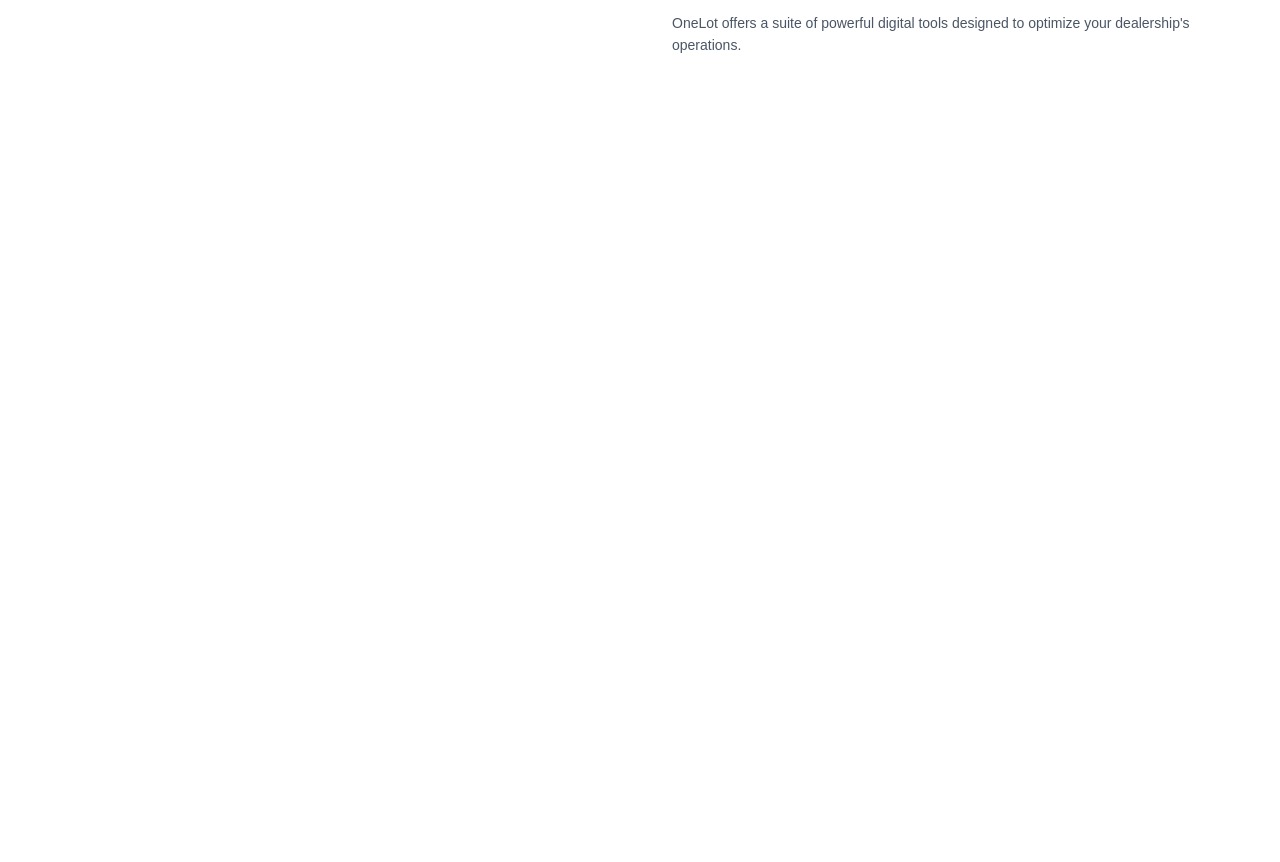
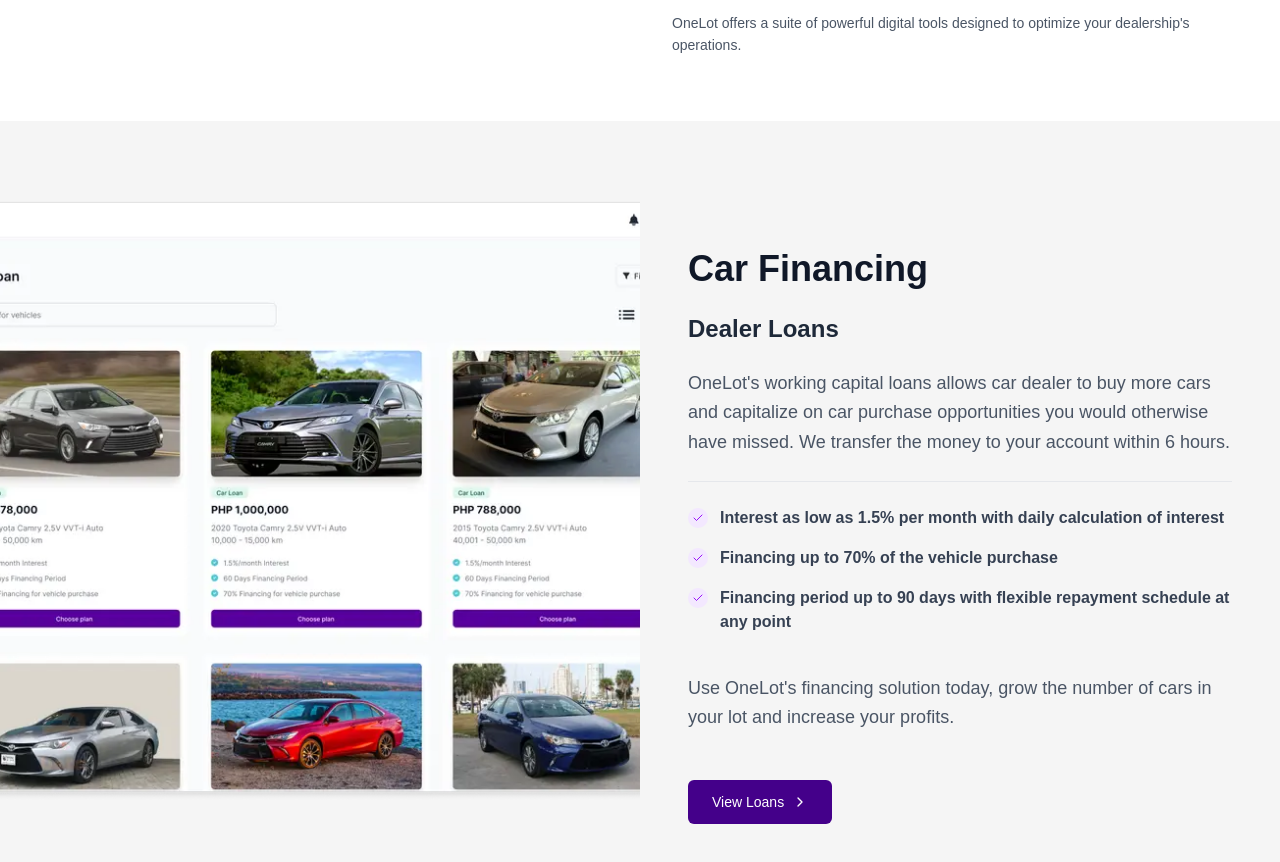
Before and after one commit to KelvinNath/OneLot, a Next.js app: page / in a window 1280 px wide. Shown: the part 1830-2692 px from the top of the page. Before the commit the page ends 1951 px from the top, so only its background shows below. Built offline with nearby package versions, Linux system fonts and the light colour scheme.

Commit message:
feat:added financing section

```diff
--- a/app/page.tsx
+++ b/app/page.tsx
@@ -1,12 +1,14 @@
 // app/page.tsx
 import Hero from '@/components/sections/hero/Hero';
 import Feature from '@/components/sections/feature/Feature';
+import Financing from '@/components/sections/financing/Financing';
 
 export default function Home() {
   return (
     <>
       <Hero />
       <Feature />
+      <Financing />
     </>
   );
 }
--- /dev/null
+++ b/components/sections/financing/Financing.tsx
@@ -0,0 +1,21 @@
+// components/sections/financing/Financing.tsx
+import FinancingContent from './FinancingContent';
+import FinancingImage from './FinancingImage';
+
+export default function Financing() {
+  return (
+    <section className="py-20 bg-[#f5f5f5]">
+      <div className="flex flex-col lg:flex-row ">
+        {/* Image - Left side on desktop, bottom on mobile */}
+        <div className="w-full lg:w-1/2  order-2 lg:order-1">
+          <FinancingImage />
+        </div>
+
+        {/* Content - Right side on desktop, top on mobile */}
+        <div className="w-full lg:w-1/2 order-1 lg:order-2">
+          <FinancingContent />
+        </div>
+      </div>
+    </section>
+  );
+}
--- /dev/null
+++ b/components/sections/financing/FinancingContent.tsx
@@ -0,0 +1,56 @@
+// components/sections/financing/FinancingContent.tsx
+import { Check } from 'lucide-react';
+import Button from '../../ui/Button';
+import { financingData } from './financing-data';
+
+export default function FinancingContent() {
+  return (
+    <div className="p-6 lg:p-12 space-y-6">
+      {/* Title */}
+      <h2 className="text-3xl lg:text-4xl font-bold text-gray-900">
+        {financingData.title}
+      </h2>
+
+      {/* Subtitle */}
+      <h3 className="text-xl lg:text-2xl font-semibold text-gray-800">
+        {financingData.subtitle}
+      </h3>
+
+      {/* Description */}
+      <p className="text-gray-600 text-semibold leading-relaxed text-base lg:text-lg">
+        {financingData.description}
+      </p>
+
+      {/* Divider */}
+      <div className="border-t border-gray-200 my-6"></div>
+
+      {/* Benefits List */}
+      <div className="space-y-4">
+        {financingData.benefits.map((benefit) => (
+          <div key={benefit.id} className="flex items-start gap-3">
+            <div className="w-5 h-5 rounded-full bg-purple-100 flex items-center justify-center flex-shrink-0 mt-0.5">
+              <Check className="w-3 h-3 text-purple-600" />
+            </div>
+            <p className="text-gray-700 font-semibold text-sm lg:text-base">
+              {benefit.text}
+            </p>
+          </div>
+        ))}
+      </div>
+
+      {/* CTA Text */}
+      <p className="text-gray-600 leading-relaxed text-base lg:text-lg pt-4">
+        {financingData.ctaText}
+      </p>
+
+      {/* Button */}
+      <div className="pt-6">
+        <Button
+          text={financingData.buttonText}
+          showArrow
+          className="px-6 py-3 text-base"
+        />
+      </div>
+    </div>
+  );
+}
--- /dev/null
+++ b/components/sections/financing/FinancingImage.tsx
@@ -0,0 +1,17 @@
+// components/sections/financing/FinancingImage.tsx
+import Image from 'next/image';
+
+export default function FinancingImage() {
+  return (
+    <div className="w-full h-[400px] lg:h-[600px] relative px-10 lg:px-0">
+      <Image
+        src="/assets/Financing/car-financing-pic.webp"
+        alt="OneLot Car Financing Dashboard"
+        fill
+        priority
+        className="object-cover"
+        sizes="(max-width: 1024px) 100vw, 50vw"
+      />
+    </div>
+  );
+}
--- /dev/null
+++ b/components/sections/financing/financing-data.ts
@@ -0,0 +1,27 @@
+// components/sections/financing/financing-data.ts
+export interface FinancingBenefit {
+    id: string;
+    text: string;
+  }
+
+  export const financingData = {
+    title: "Car Financing",
+    subtitle: "Dealer Loans",
+    description: "OneLot's working capital loans allows car dealer to buy more cars and capitalize on car purchase opportunities you would otherwise have missed. We transfer the money to your account within 6 hours.",
+    benefits: [
+      {
+        id: 'interest-rate',
+        text: 'Interest as low as 1.5% per month with daily calculation of interest'
+      },
+      {
+        id: 'financing-amount',
+        text: 'Financing up to 70% of the vehicle purchase'
+      },
+      {
+        id: 'financing-period',
+        text: 'Financing period up to 90 days with flexible repayment schedule at any point'
+      }
+    ],
+    ctaText: 'Use OneLot\'s financing solution today, grow the number of cars in your lot and increase your profits.',
+    buttonText: 'View Loans'
+  };
--- a/components/ui/Button.tsx
+++ b/components/ui/Button.tsx
@@ -2,9 +2,11 @@
 'use client';
 
 import { ButtonHTMLAttributes, memo } from 'react';
+import { ChevronRight } from 'lucide-react';
 
 interface ButtonProps extends ButtonHTMLAttributes<HTMLButtonElement> {
   text: string;
+  showArrow?: boolean;
 }
 
 // Pre-computed styles
@@ -12,11 +14,13 @@
   'bg-[#44008a] text-white px-4 py-2 rounded-md text-sm font-medium',
   'hover:bg-[#380073] transition-colors duration-200 hover:cursor-pointer',
   'focus:outline-none focus:ring-2 focus:ring-[#44008a] focus:ring-offset-2',
-  'disabled:opacity-50 disabled:cursor-not-allowed'
+  'disabled:opacity-50 disabled:cursor-not-allowed',
+  'inline-flex items-center justify-center gap-2'
 ].join(' ');
 
 const Button = memo(function Button({
   text,
+  showArrow = false,
   className = '',
   ...props
 }: ButtonProps) {
@@ -26,6 +30,7 @@
       {...props}
     >
       {text}
+      {showArrow && <ChevronRight className="w-4 h-4" />}
     </button>
   );
 });
```
Also changed, not shown: public/assets/Dealership/dealership-management-system-pic.webp (added), public/assets/Financing/car-financing-pic.webp (added).
